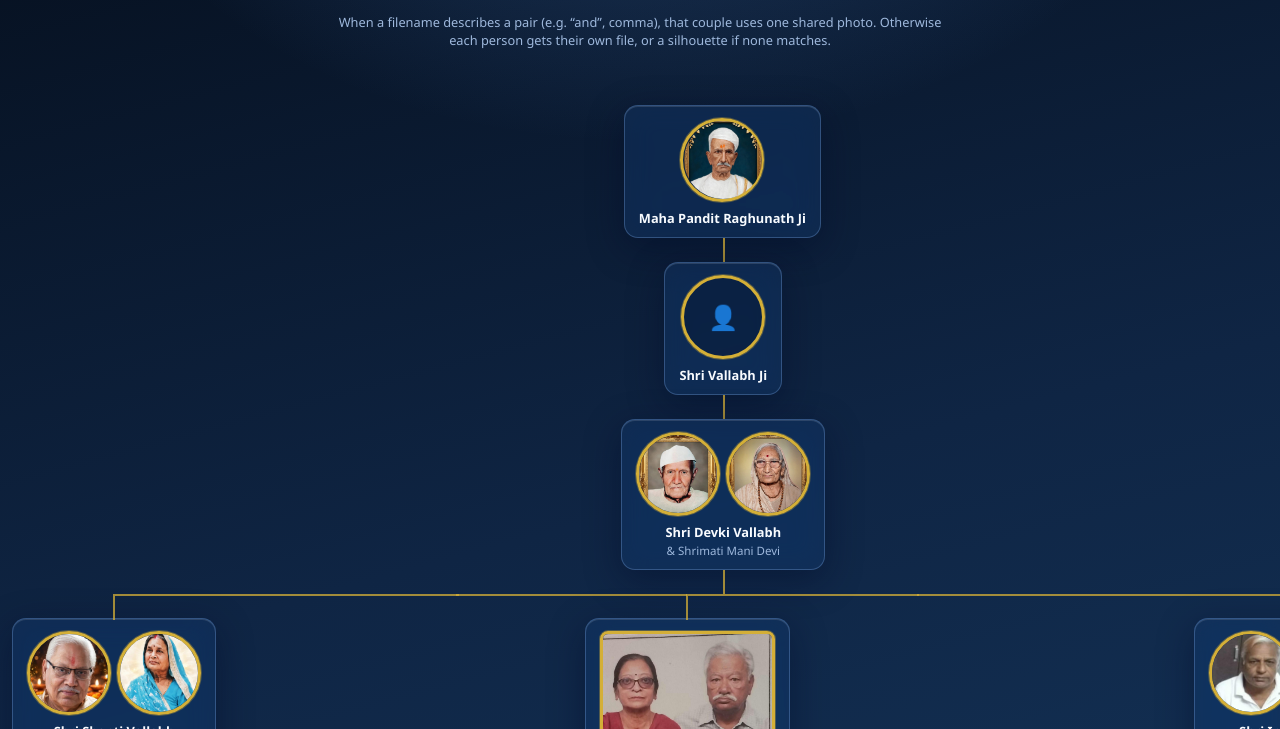
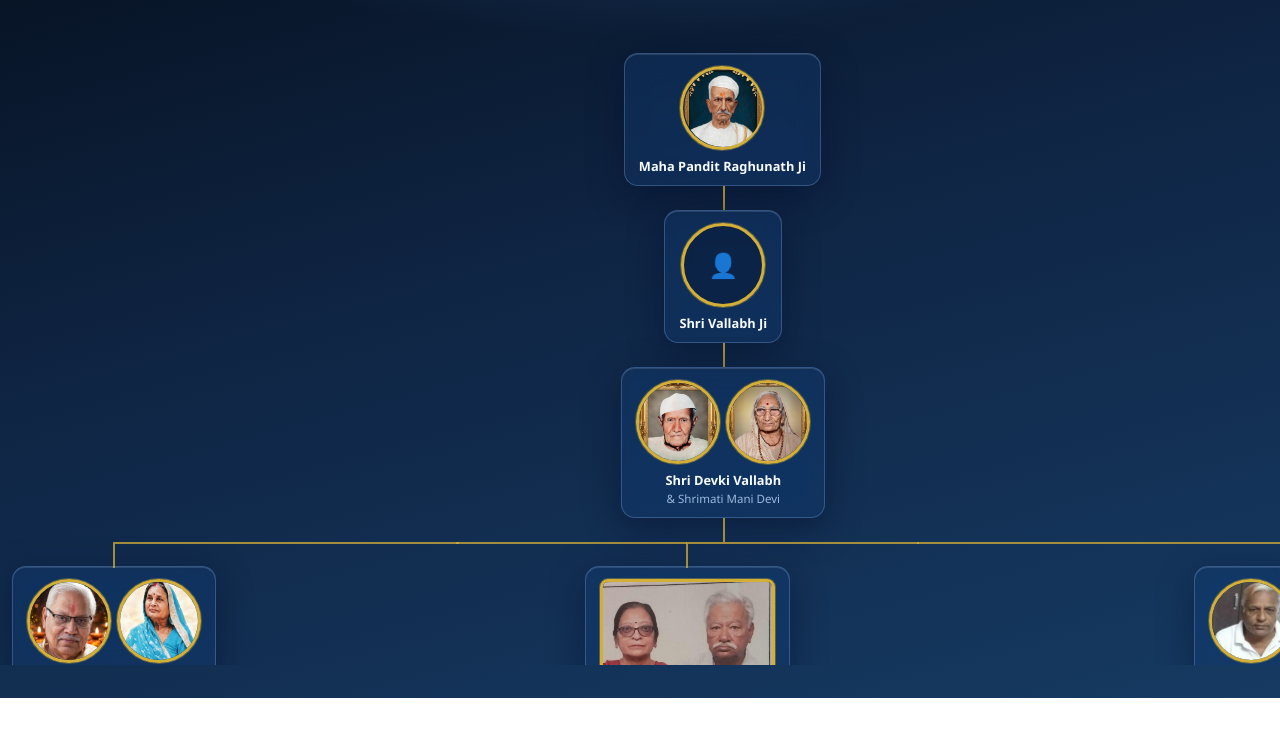
Before and after one commit to ritikdave-9/dwivedi-dave-family-tree, a plain HTML site: page index.html in a window 1280 px wide. Shown: the part 102-831 px from the top of the page. After the commit the page ends 800 px from the top, so only its background shows below. Drawn offline with Linux system fonts and the light colour scheme.

Commit message:
Restore desktop vertical wheel scroll and remove photo legend copy.

```diff
--- a/index.html
+++ b/index.html
@@ -76,10 +76,12 @@
     .tree-wrap {
       overflow-x: auto;
       overflow-y: auto;
+      max-height: calc(100dvh - 9.25rem);
       padding: 1rem max(1rem, env(safe-area-inset-right)) 3rem
         max(1rem, env(safe-area-inset-left));
       -webkit-overflow-scrolling: touch;
-      overscroll-behavior: contain;
+      overscroll-behavior-x: contain;
+      overscroll-behavior-y: auto;
       touch-action: pan-x pan-y pinch-zoom;
       cursor: grab;
       scroll-behavior: auto;
@@ -276,15 +278,6 @@
       margin-top: 2px;
     }
 
-    .legend {
-      max-width: 640px;
-      margin: 0 auto 1rem;
-      padding: 0 1rem;
-      font-size: 0.8rem;
-      color: var(--muted);
-      text-align: center;
-    }
-
     .photo-frame:not(.placeholder) {
       cursor: zoom-in;
     }
@@ -356,7 +349,8 @@
         max-height: calc(100dvh - 10.5rem);
         min-height: 42vh;
         touch-action: pan-x pan-y pinch-zoom;
-        overscroll-behavior: contain;
+        overscroll-behavior-x: contain;
+        overscroll-behavior-y: auto;
       }
 
       .tree ul {
@@ -473,7 +467,6 @@
     <h1 id="page-title">Dwivedi–Dave Family Tree</h1>
     <p id="page-subtitle">From Maha Pandit Raghunath Ji</p>
   </header>
-  <p class="legend">When a filename describes a pair (e.g. “and”, comma), that couple uses one shared photo. Otherwise each person gets their own file, or a silhouette if none matches.</p>
   <p class="scroll-hint">Drag to pan · pinch to zoom · double-tap tree to reset zoom · hold a photo to preview.</p>
   <div class="tree-wrap" id="tree-scroll">
     <div class="tree-zoom" id="tree-zoom">
```
